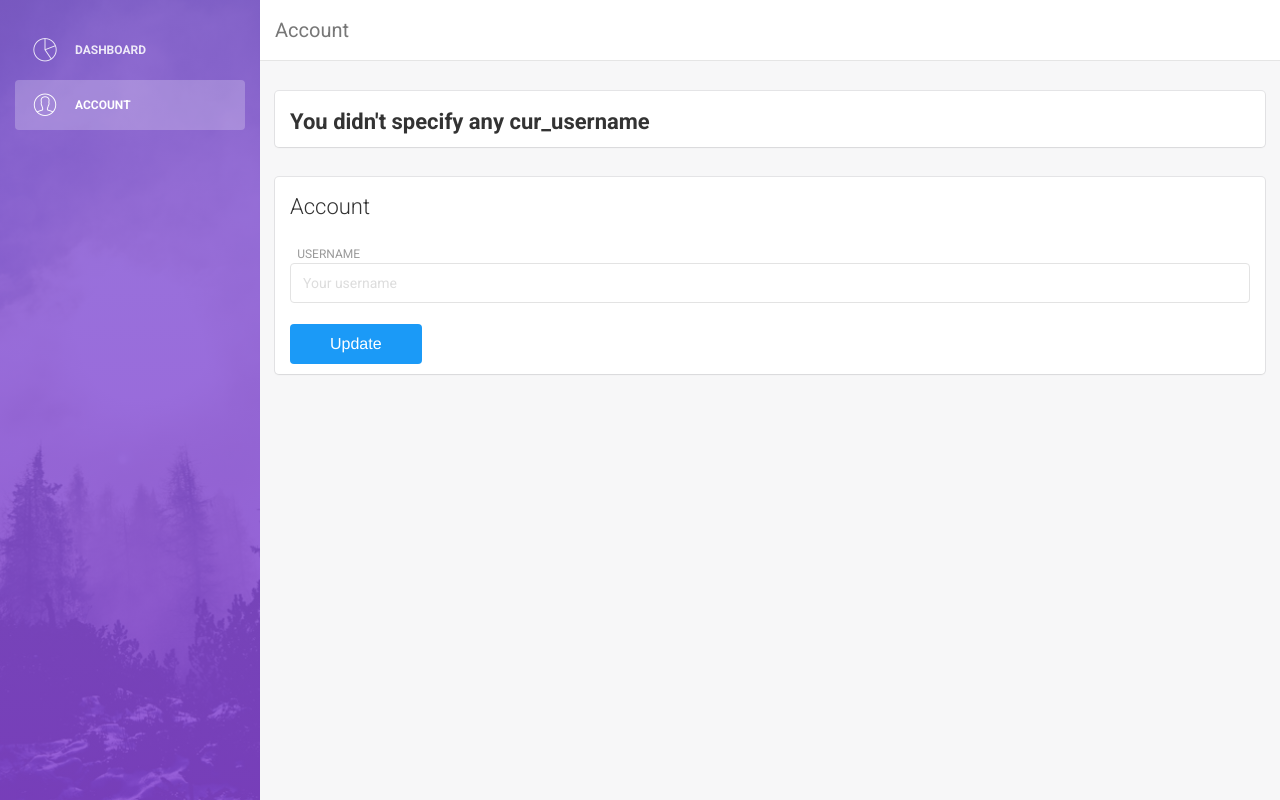
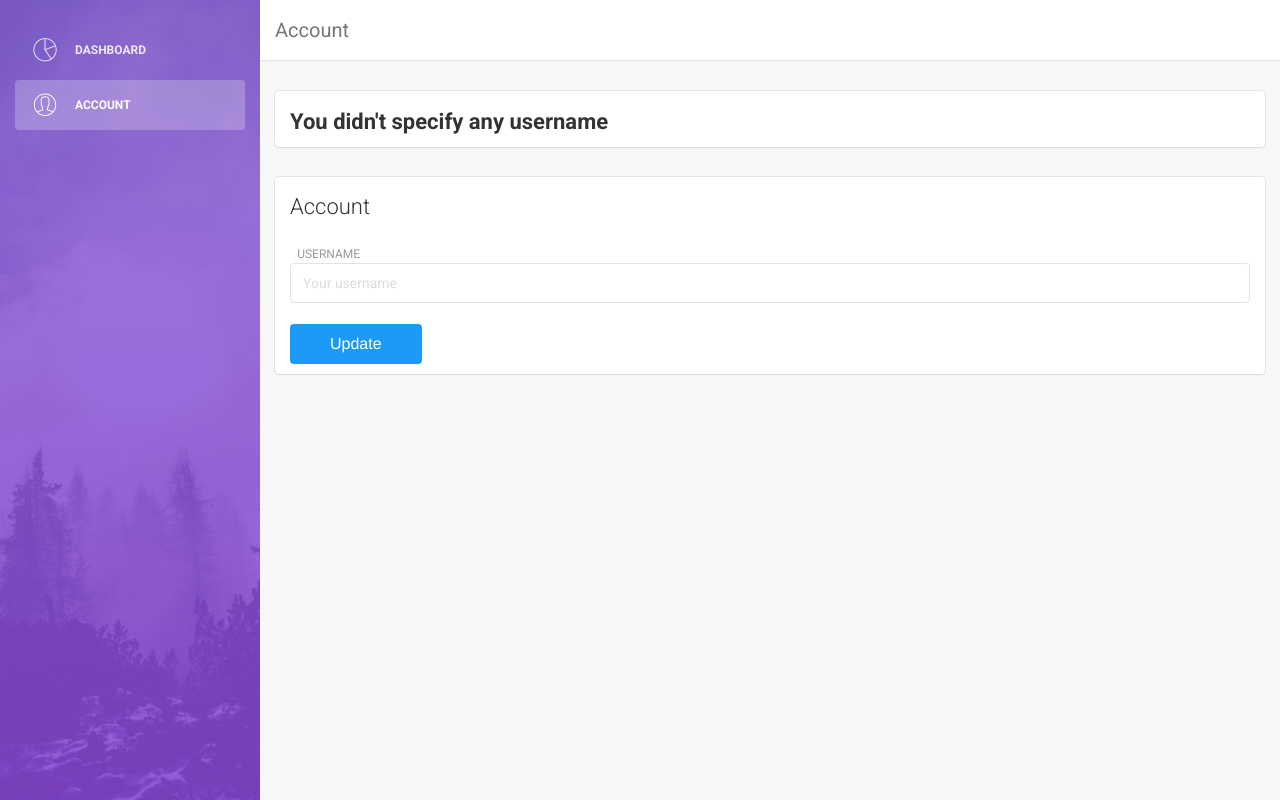
Before and after one commit to 30mb1/Chat-parser, a Flask app: page /account in a window 1280 px wide. Run offline with Flask 2, Linux system fonts and the light colour scheme; some libraries are stand-ins or nearby versions.

Commit message:
Text mistake

```diff
--- a/app/templates/account.html
+++ b/app/templates/account.html
@@ -71,8 +71,8 @@
                                 {% if cur_username %}
                                     <h4 class="title">Your current username: <b>{{cur_username}}</b></h4>
                                 {% else %}
-                                    <h4 class="title"><b>You didn't specify any cur_username</b></h4>
-                                    {% set cur_username = 'Anonymous' %}
+                                    <h4 class="title"><b>You didn't specify any username</b></h4>
+
                                 {% endif %}
                             </div>
                         </div>
```
